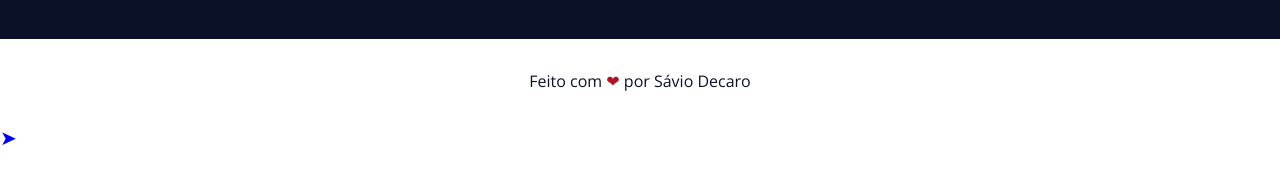
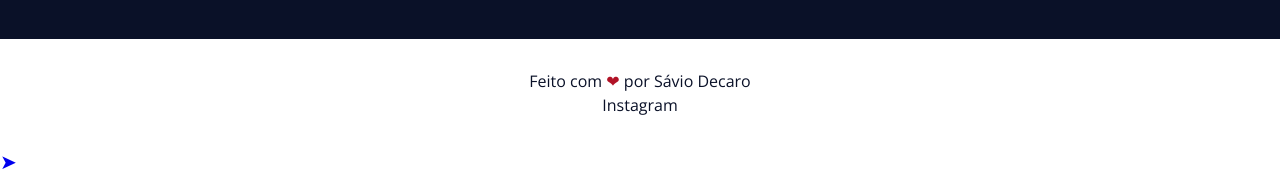
Before and after one commit to SavioDec/landing-page, a plain HTML site: page index.html in a window 1280 px wide. Shown: the part 6625-6796 px from the top of the page. Drawn offline with nearby package versions, Linux system fonts and the light colour scheme.

Commit message:
Update index.html

```diff
--- a/index.html
+++ b/index.html
@@ -265,7 +265,7 @@
     <footer id="footer" class="footer white-bg">
         <!-- rel= nofollow (nao vao serguir) target=_blank= abrir em outra aba o link -->
         <p ><a rel="nofollow" target="_blank" href="https://www.instagram.com/saviodec/">Feito com <span class="heart">❤</span>
-            por Sávio Decaro</p></a>
+            por Sávio Decaro <br> Instagram</p></a>
     </footer>
 
     <a class="back-to-top" href="#home">➤</a>
```
